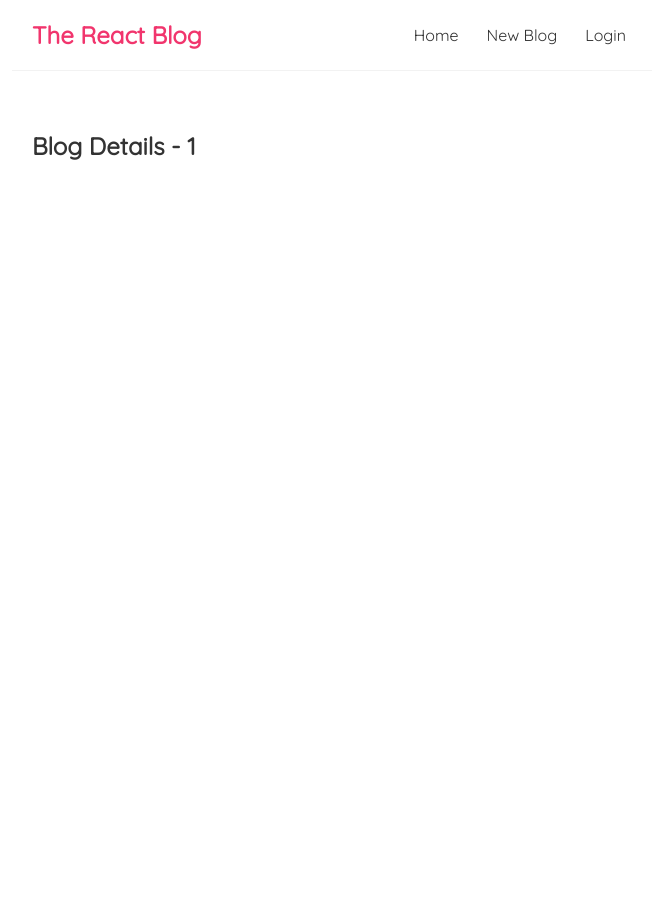
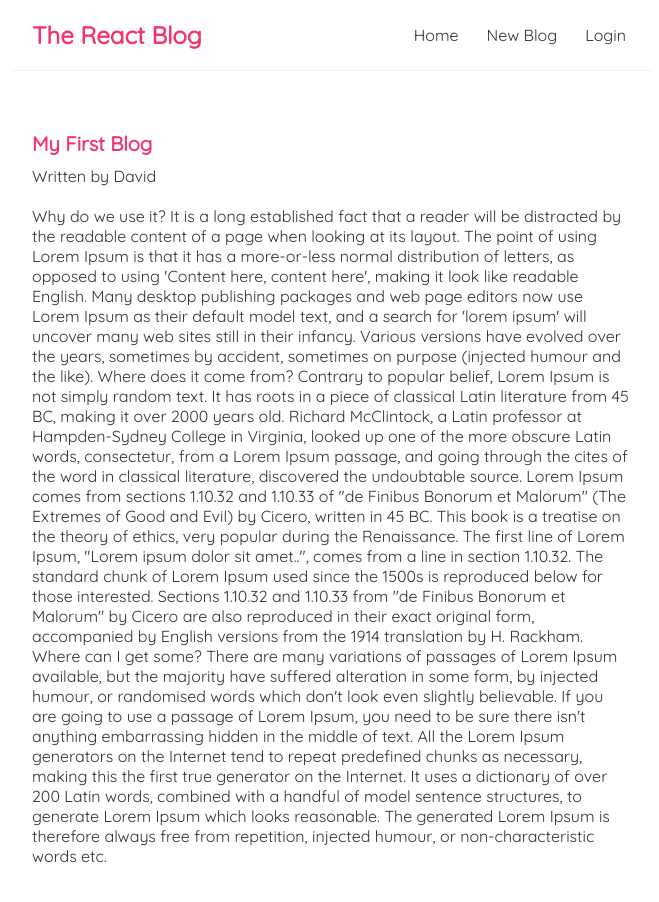
Before and after one commit to davemgj84/react-blog, a React (Create React App) app: page /blogs/1 in a window 1280 px wide. Shown: the top 902 px of the page, without its empty margins (308-967 px from the left). Before the commit the page ends 800 px from the top, so only its background shows below. Built offline with nearby package versions, Linux system fonts and the light colour scheme; data requests are answered from the project's data file.

Commit message:
connect/output data to BlogDetails component using the useFetch Hook

```diff
--- a/src/components/BlogDetails.jsx
+++ b/src/components/BlogDetails.jsx
@@ -1,12 +1,24 @@
 import { useParams } from "react-router-dom";
+import useFetch from "../hooks/useFetch";
 import "../styles/BlogDetails.scss";
 
 const BlogDetails = () => {
   const { id } = useParams();
+  const { data: blog, isLoading, error } = useFetch(
+    `http://localhost:8000/blogs/${id}`
+  );
 
   return (
     <div className="blog-details">
-      <h2>Blog Details - {id} </h2>
+      {isLoading && <div>Loading...</div>}
+      {error && <div>{error}</div>}
+      {blog && (
+        <article>
+          <h2>{blog.title}</h2>
+          <p>Written by {blog.author}</p>
+          <div>{blog.body}</div>
+        </article>
+      )}
     </div>
   );
 };
--- a/src/styles/BlogDetails.scss
+++ b/src/styles/BlogDetails.scss
@@ -0,0 +1,10 @@
+.blog-details {
+  h2 {
+    font-size: 20px;
+    color: #f1356d;
+    margin-bottom: 10px;
+  }
+  div {
+    margin: 20px 0;
+  }
+}
```
